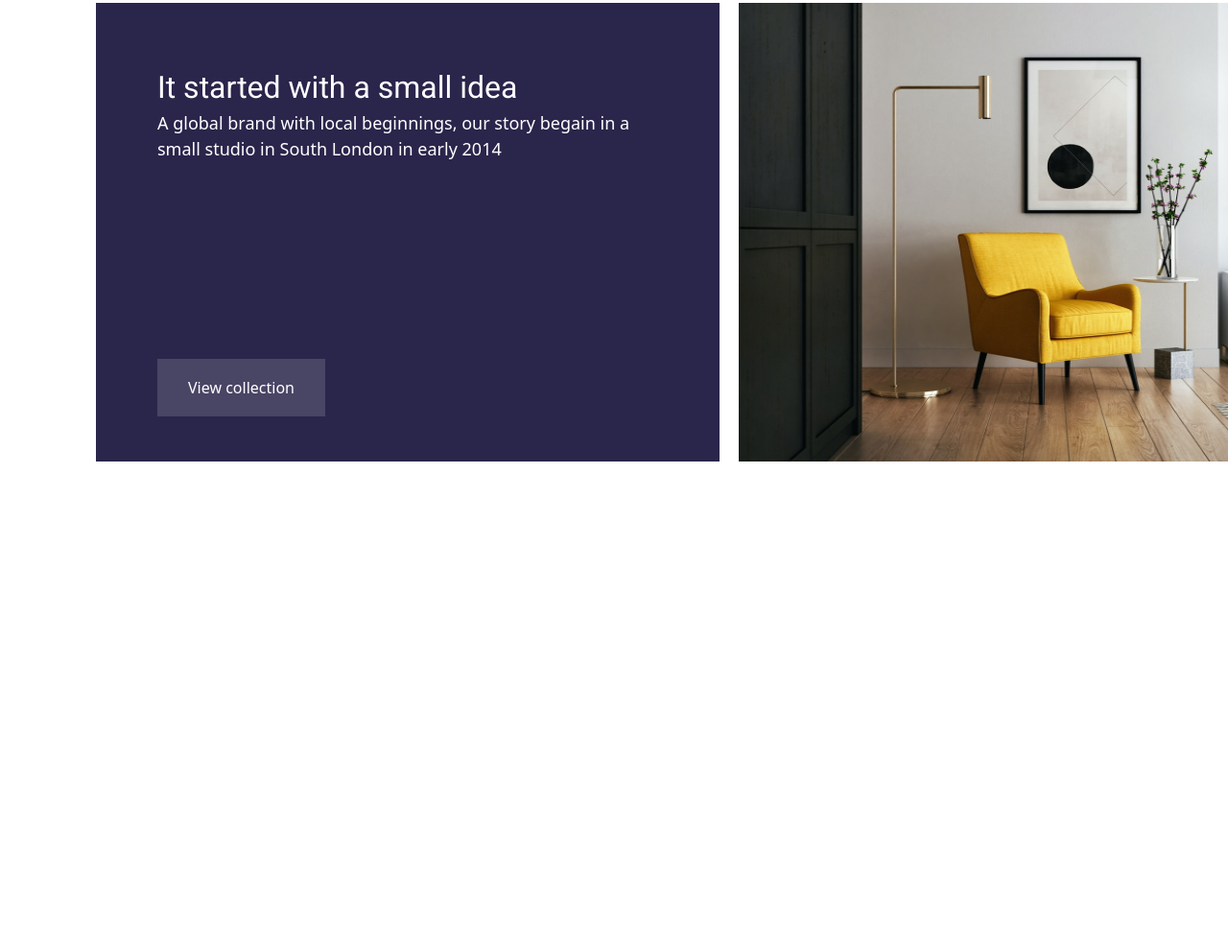
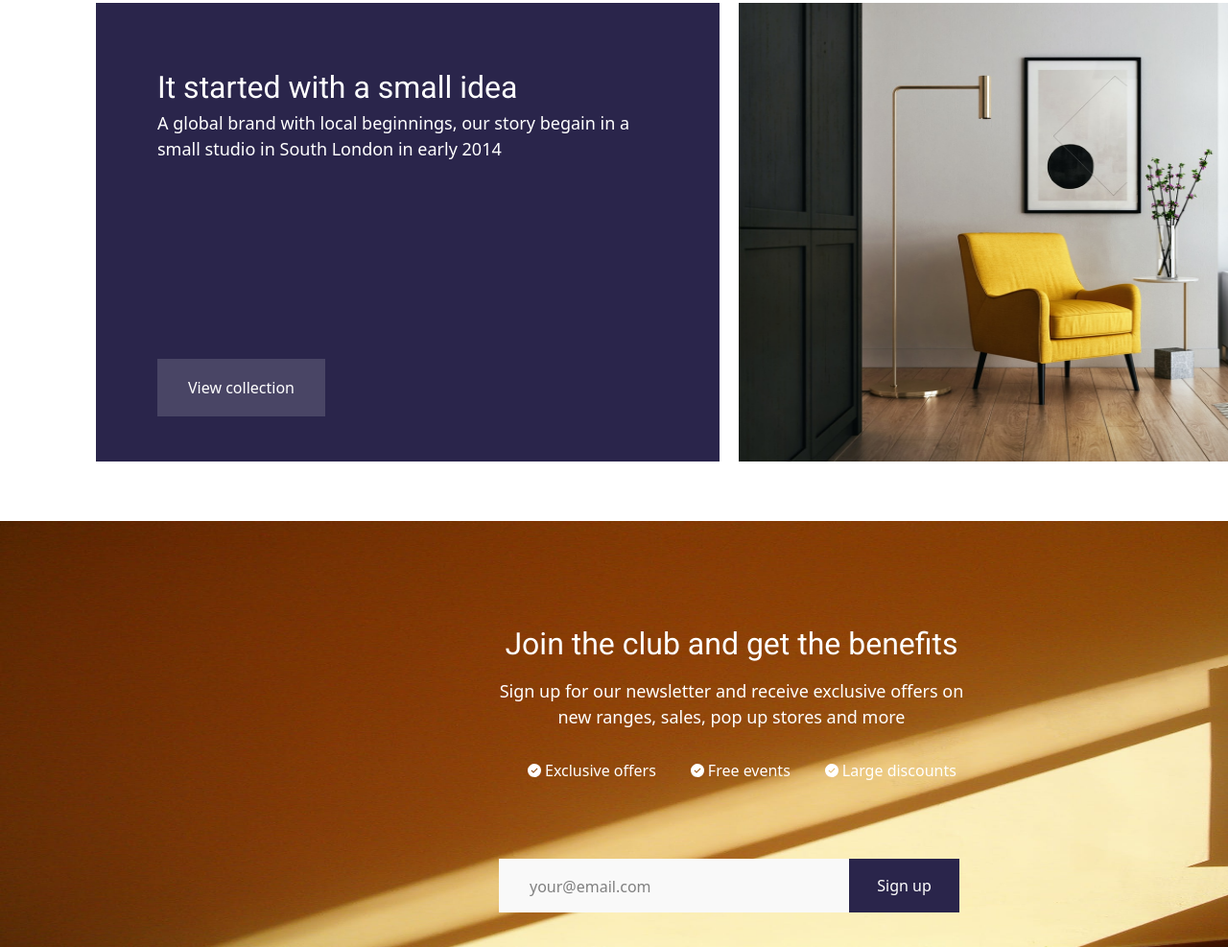
Before and after one commit to D1ORdev/Avion-desktop, a plain HTML site: page index.html in a window 1280 px wide. Shown: the part 2307-3294 px from the top of the page at 96% size. Before the commit the page ends 2850 px from the top, so only its background shows below. Drawn offline with nearby package versions, Linux system fonts and the light colour scheme.

Commit message:
sign in done

```diff
--- a/index.html
+++ b/index.html
@@ -124,5 +124,36 @@
         </div>
 
     </section>
+    <section id="sign" class="w-full h-[444px]">
+        <div class="all">
+            <div class="rasm">
+             <img src="/assets/images/footerback.jpg" alt="Footer" class="w-full h-[444px]">
+            </div>
+            <div class="on mt-[-400px] pt-[60px]">
+                <div class="1">
+                    <h1 class="font-['Roboto'] font-normal text-[32px] text-center text-[#FFFFFF]">Join the club and get the benefits</h1>
+                    <p class="font-['Open Sans'] font-light text-[18px] text-center text-[#FFFFFF] mt-[12px]">Sign up for our newsletter and receive exclusive offers on <br> new ranges, sales, pop up stores and more</p>
+                </div>
+                <div class="2 flex gap-[36px] ml-[550px] mt-[30px]">
+                    <div class="bir flex gap-[4px]">
+                        <img src="/assets/icons/chackmark.svg" alt="icons">
+                        <p class="font-['Open Sans'] font-normal text-[16px] text-[#FFFFFF] text-center">Exclusive offers</p>
+                    </div>
+                    <div class="ikki flex gap-[4px]">
+                        <img src="/assets/icons/chackmark 2.svg" alt="icons">
+                        <p class="font-['Open Sans'] font-normal text-[16px] text-[#FFFFFF] text-center">Free events</p>
+                    </div>
+                    <div class="3 flex gap-[4px]">
+                        <img src="/assets/icons/chackmark 3.svg" alt="icons">
+                        <p class="font-['Open Sans'] font-normal text-[16px] text-[#FFFFFF] text-center">Large discounts</p>
+                    </div>
+                </div>
+            </div>
+            <div class="sign flex ml-[520px] mt-[80px]">
+                <p class="font-['Open Sans'] font-normal text-[16px] text-[gray] w-[365px] h-[56px] bg-[#F9F9F9] pt-[17px] pl-[32px]">your@email.com</p>
+                <button class="w-[115px] h-[56px] font-['Open Sans'] font-normal text-[16px] text-[#FFFFFF] bg-[#2A254B]">Sign up</button>
+            </div>
+        </div>
+    </section>
 </body>
 </html>
```
Also changed, not shown: assets/icons/chackmark 2.svg (added), assets/icons/chackmark 3.svg (added), assets/icons/chackmark.svg (added), assets/images/footerback.jpg (added).
